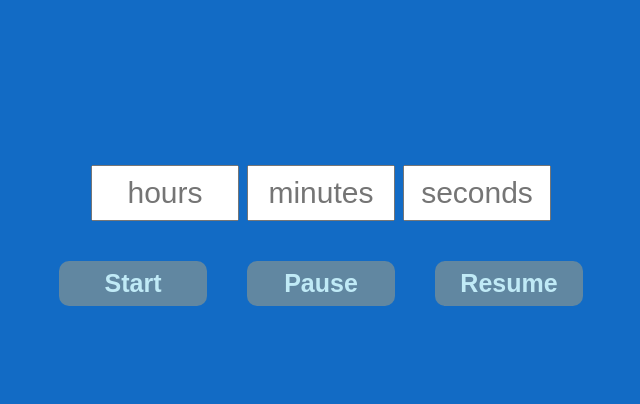
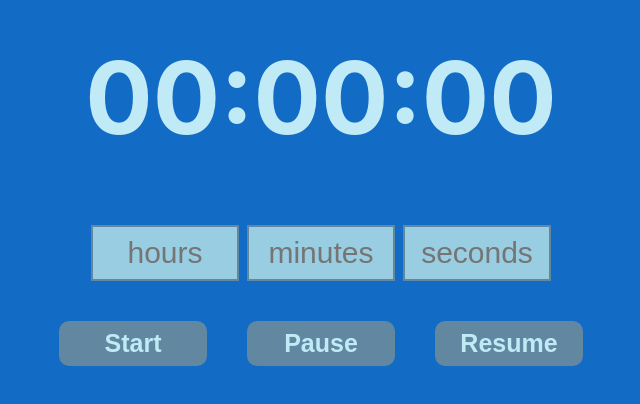
Before and after one commit to viniciusym/timer, a React (Create React App) app: page / in a window 1280 px wide. Shown: the part 232-636 px from the top of the page, without its empty margins (319-959 px from the left). Built offline with nearby package versions, Linux system fonts and the light colour scheme.

Commit message:
implementa teste para verificar se aplicaçao renderiza corretamente

```diff
--- a/src/App.css
+++ b/src/App.css
@@ -13,6 +13,8 @@
 }
 
 .time-input input {
+  background-color: #98cde2;
+  border: solid 2px rgb(97, 135, 161);
   font-size: 30px;
   width: 140px;
   height: 50px;
--- a/src/App.js
+++ b/src/App.js
@@ -77,18 +77,21 @@ class App extends React.Component {
           name="hours"
           onChange={(event) => this.handleinputChange(event)}
           placeholder="hours"
+          data-testid="time-input"
         />
         <input
           type="number"
           name="minutes"
           onChange={(event) => this.handleinputChange(event)}
           placeholder="minutes"
+          data-testid="time-input"
         />
         <input
           type="number"
           name="seconds"
           onChange={(event) => this.handleinputChange(event)}
           placeholder="seconds"
+          data-testid="time-input"
         />
       </div>
       <div className="time-controls">
--- a/src/components/Timer.js
+++ b/src/components/Timer.js
@@ -1,12 +1,17 @@
 import React from 'react';
+import PropTypes from 'prop-types'
 
 class Timer extends React.Component {
   render() {
     const { time } = this.props;
     return (
-      <h1 className="timer">{ time }</h1>
+      <h1 className="timer">{ time === "" ? "00:00:00" : time }</h1>
     );
   }
 }
 
+Timer.propTypes = {
+  time: PropTypes.string.isRequired
+}
+
 export default Timer;
```
Also changed, not shown: 1 other file (tests, documents, lock files or other folders).
